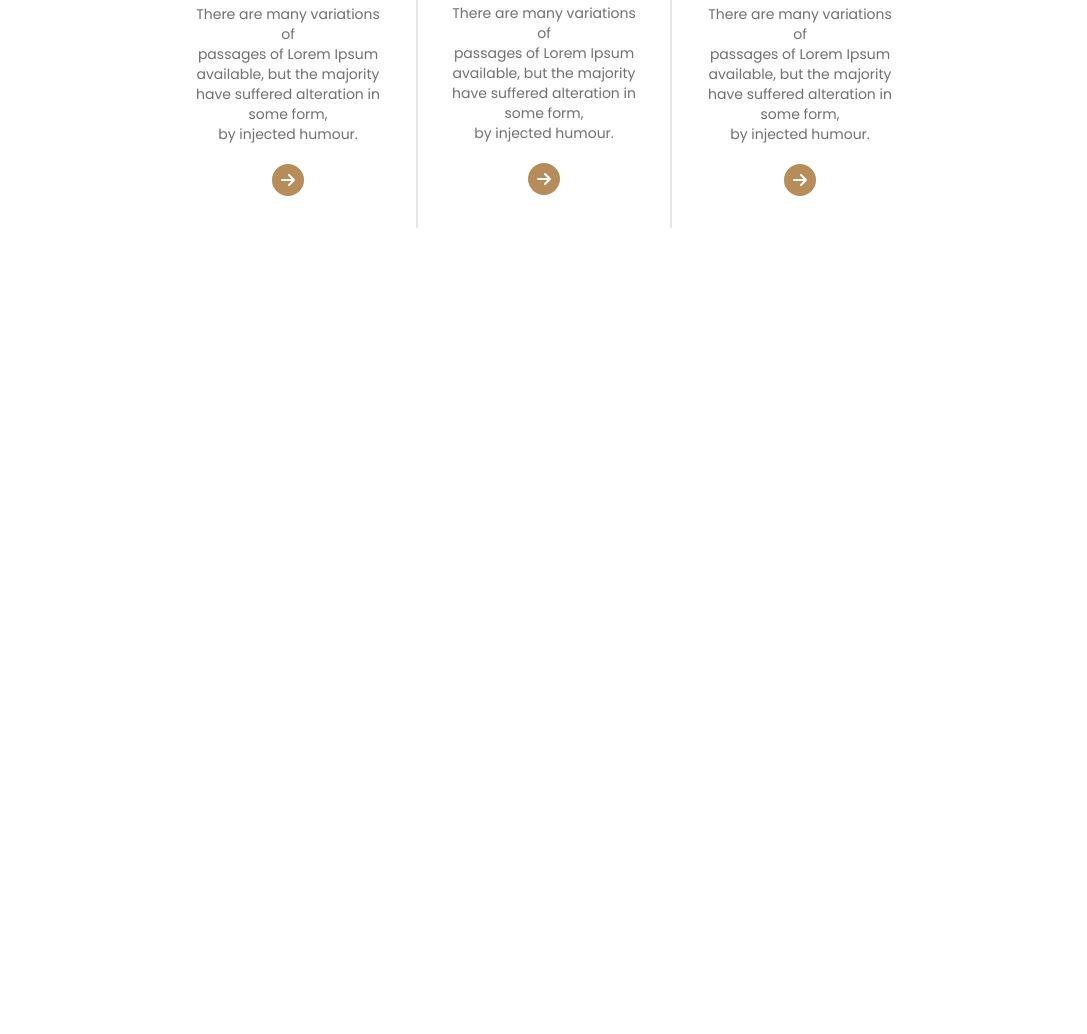
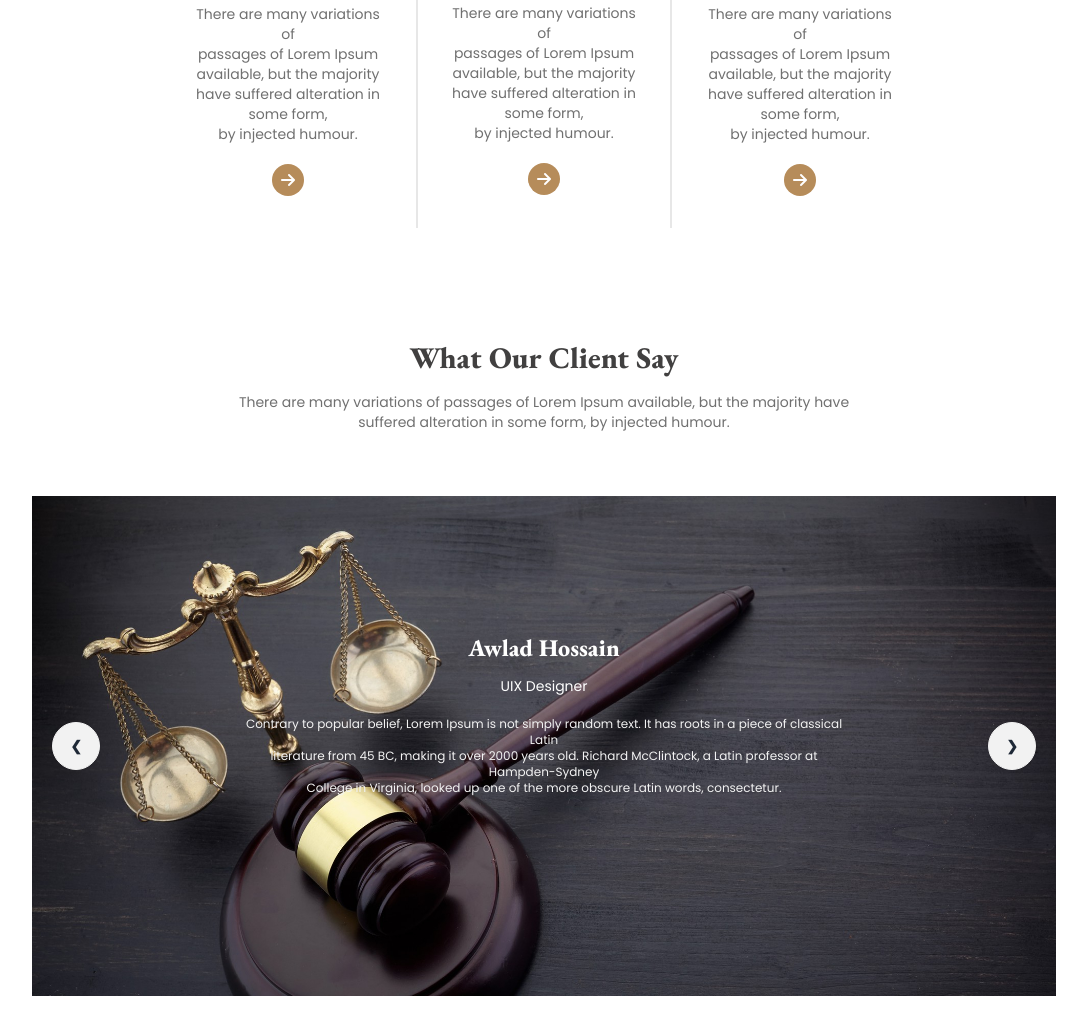
Before and after one commit to Ayesha10412/legal-solution-resources, a plain HTML site: page index.html in a window 1280 px wide. Shown: the part 1596-2630 px from the top of the page, without its empty margins (96-1183 px from the left). Before the commit the page ends 1904 px from the top, so only its background shows below. Drawn offline with nearby package versions, Linux system fonts and the light colour scheme.

Commit message:
added the client section

```diff
--- a/index.html
+++ b/index.html
@@ -74,7 +74,7 @@
                   </div>
 <!-- hero container -->
                   <div
-                  class="rounded-lg lg:h-[550px] bg-cover bg-gradient-to-b from-[#1111119b] to-[#111111b9]"
+                  class="rounded-lg lg:h-[550px] bg-cover bg-gradient-to-b from-[#11111109] to-[#11111174]"
                   style="background-image: url(./images/banner.png); ">
 
                   <div class="hero-content text-neutral-content text-center">
@@ -150,7 +150,74 @@
         </section>
     </header>
     <!-- main section -->
-     <main></main>
+     <main>
+        <section class="w-full m-auto p-0">
+            <!-- client section -->
+             <div class="w-[80%] m-auto mt-10">
+                <!-- content -->
+                <div class="flex flex-col items-center justify-center text-center">
+<h3 class="text-[#414040] font-extrabold text-3xl eb-font mt-8 mb-4 ">What Our Client Say</h3>
+<p class="text-[#707070] text-sm mb-16">There are many variations of passages of Lorem Ipsum available, but the majority have <br> suffered alteration in some form, by injected humour.</p>
+                </div>
+                <!-- image -->
+                <div class="carousel w-full h-[500px] mb-20">
+
+                    <div id="slide1" class="carousel-item relative w-full bg-cover " style="background-image: url('./images/slider-1.jpg');">
+
+
+                        <div class="w-[60%] m-auto flex flex-col items-center text-center ">
+                            <h4 class="text-[#FFFFFF] mb-3 text-2xl font-extrabold eb-font">Awlad Hossain</h4>
+                            <p class="text-[#FFFFFF] text-sm mb-5">UIX Designer</p>
+                            <p class="text-[#F3F3F3] text-xs mb-16">Contrary to popular belief, Lorem Ipsum is not simply random text. It has roots in a piece of classical Latin <br> literature from 45 BC, making it over 2000 years old. Richard McClintock, a Latin professor at Hampden-Sydney <br>College in Virginia, looked up one of the more obscure Latin words, consectetur.</p>
+                                                    </div>
+
+                      <div class="absolute left-5 right-5 top-1/2 flex -translate-y-1/2 transform justify-between">
+                        <a href="#slide3" class="btn btn-circle">❮</a>
+                        <a href="#slide2" class="btn btn-circle">❯</a>
+
+                      </div>
+
+
+                    </div>
+
+                   <div id="slide2" class="carousel-item relative w-full bg-cover " style="background-image: url('./images/slider-2.jpg');">
+
+
+                        <div class="w-[60%] m-auto flex flex-col items-center text-center ">
+                            <h4 class="text-[#FFFFFF] mb-3 text-2xl font-extrabold eb-font">Awlad Hossain</h4>
+                            <p class="text-[#FFFFFF] text-sm mb-5">UIX Designer</p>
+                            <p class="text-[#F3F3F3] text-xs mb-16">Contrary to popular belief, Lorem Ipsum is not simply random text. It has roots in a piece of classical Latin <br> literature from 45 BC, making it over 2000 years old. Richard McClintock, a Latin professor at Hampden-Sydney <br>College in Virginia, looked up one of the more obscure Latin words, consectetur.</p>
+                                                    </div>
+
+                      <div class="absolute left-5 right-5 top-1/2 flex -translate-y-1/2 transform justify-between">
+                        <a href="#slide1" class="btn btn-circle">❮</a>
+                        <a href="#slide3" class="btn btn-circle">❯</a>
+
+
+                      </div>
+
+                    </div>
+                    <div id="slide3" class="carousel-item relative w-full bg-cover bg-gradient-to-t from-black" style="background-image: url('./images/slider-3.jpg');">
+
+
+                        <div class="w-[60%] m-auto flex flex-col items-center text-center ">
+                            <h4 class="text-[#FFFFFF] mb-3 text-2xl font-extrabold eb-font">Awlad Hossain</h4>
+                            <p class="text-[#FFFFFF] text-sm mb-5">UIX Designer</p>
+                            <p class="text-[#F3F3F3] text-xs mb-16">Contrary to popular belief, Lorem Ipsum is not simply random text. It has roots in a piece of classical Latin <br> literature from 45 BC, making it over 2000 years old. Richard McClintock, a Latin professor at Hampden-Sydney <br>College in Virginia, looked up one of the more obscure Latin words, consectetur.</p>
+                                                    </div>
+                      <div class="absolute left-5 right-5 top-1/2 flex -translate-y-1/2 transform justify-between">
+                        <a href="#slide2" class="btn btn-circle">❮</a>
+                        <a href="#slide1" class="btn btn-circle">❯</a>
+
+
+                      </div>
+                    </div>
+
+                  </div>
+
+             </div>
+        </section>
+     </main>
      <!-- footer section -->
       <footer></footer>
 </body>
```
